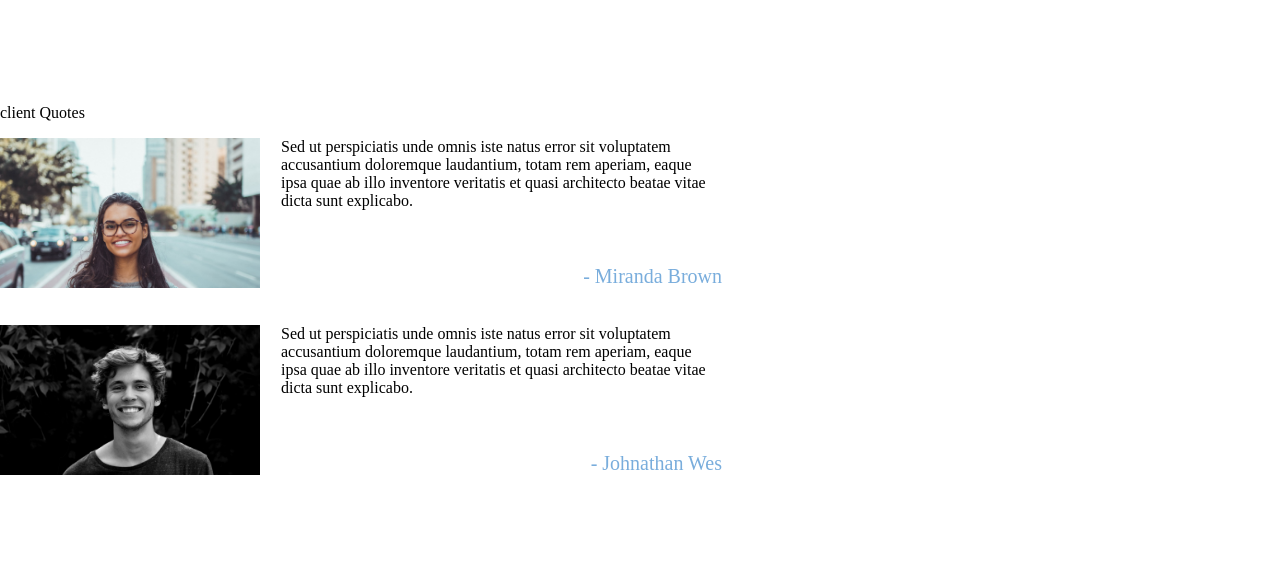
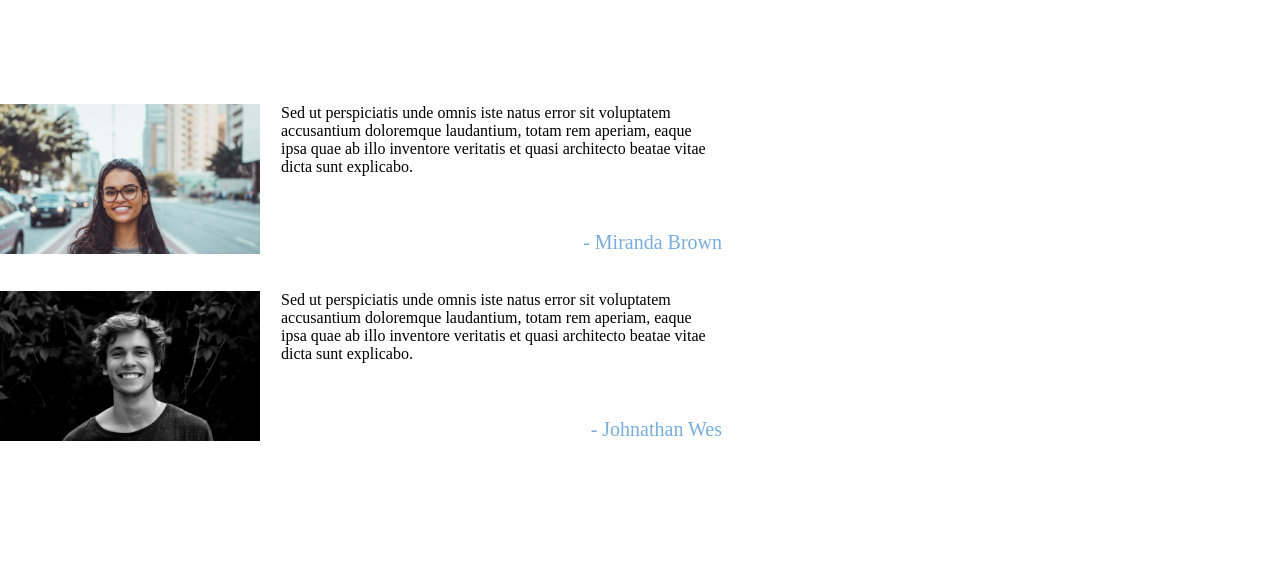
Before and after one commit to n215-kniswand/final-project, a website: page about.html in a window 1280 px wide. Shown: the part 224-800 px from the top of the page. Drawn offline with Linux system fonts and the light colour scheme.

Commit message:
final update

```diff
--- a/about.html
+++ b/about.html
@@ -34,7 +34,6 @@
           </p>
         </div>
         <div class="about-client-quotes">
-          <p class="client-quote-title">client Quotes</p>
           <div class="client-box">
             <div class="client-image">
               <img src="../images/about-client-01.jpg" alt="bridge" />
--- a/scss/about.scss
+++ b/scss/about.scss
@@ -16,10 +16,6 @@
 
     .about-client-quotes {
       margin-top: 107px;
-
-      .client-quote-title {
-        // sup //
-      }
 
       .client-box {
         max-width: 722px;
```
Also changed, not shown: 1 other file.
